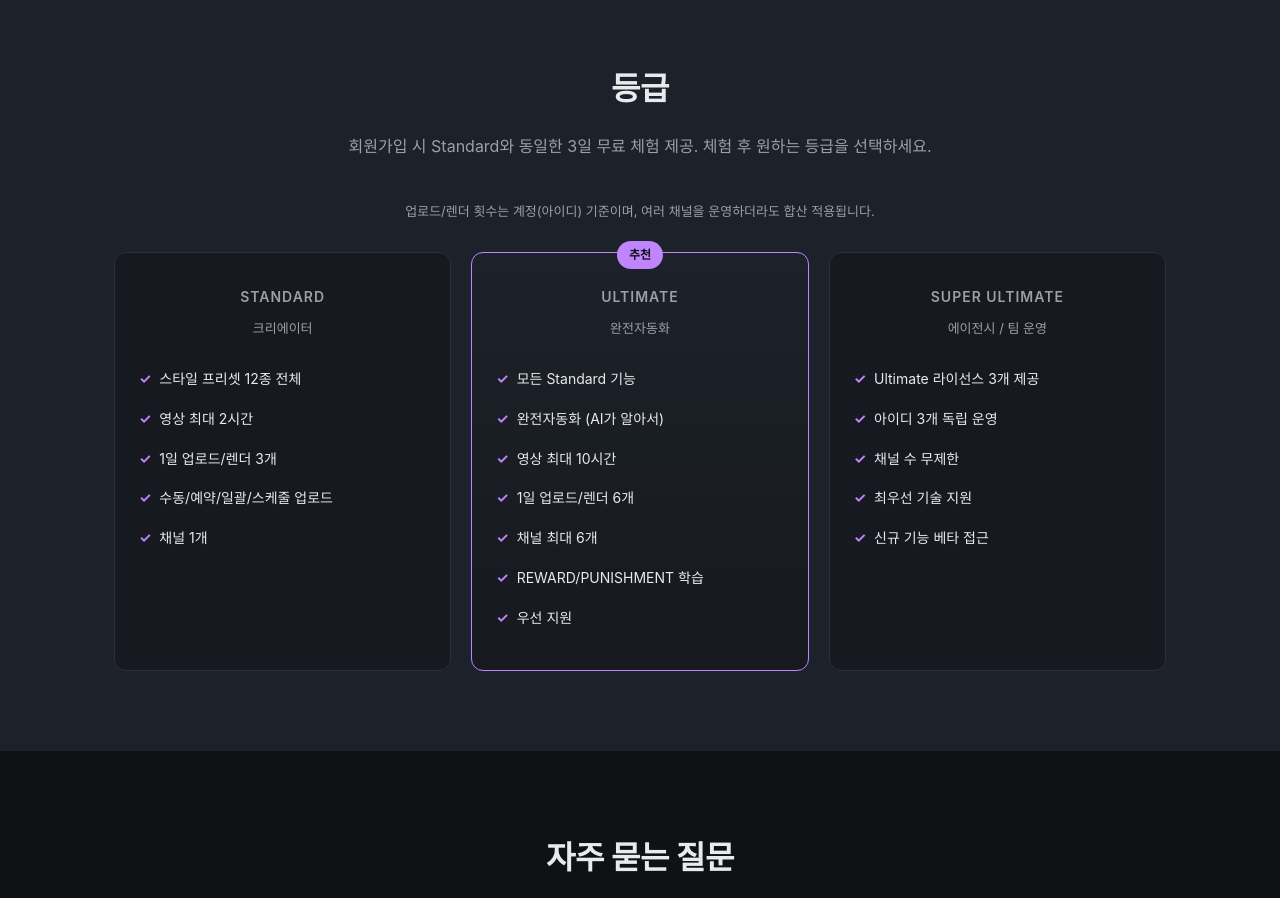
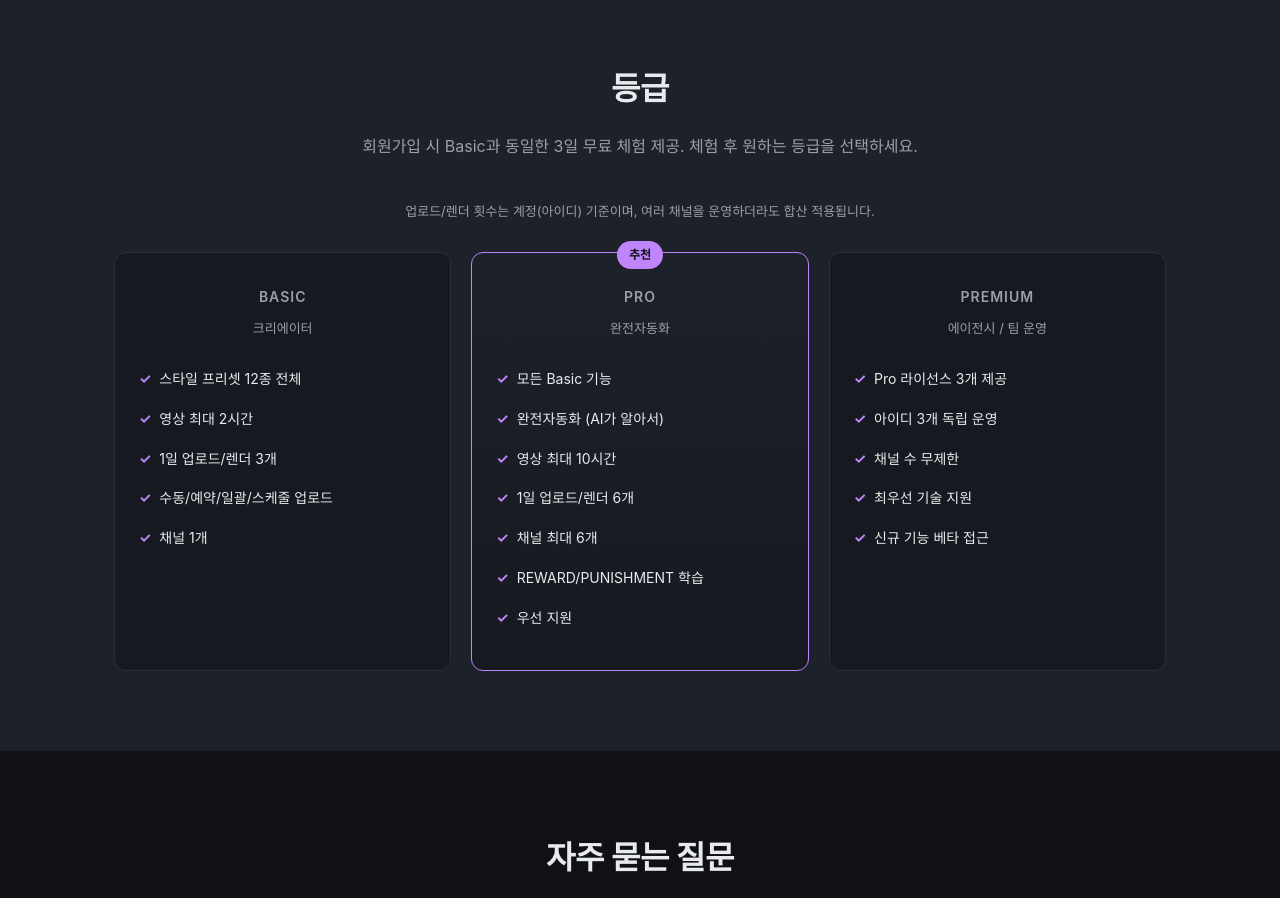
Before and after one commit to voicestudio/voicestudio.github.io, a plain HTML site: page index.html in a window 1280 px wide. Shown: the part 1380-2278 px from the top of the page. Drawn offline with Linux system fonts and the light colour scheme.

Commit message:
Rename tiers: Basic/Pro/Premium

```diff
--- a/index.html
+++ b/index.html
@@ -296,11 +296,11 @@
 <section id="pricing" style="background: var(--bg-elev);">
   <div class="container">
     <h2 class="section-title">등급</h2>
-    <p class="section-sub">회원가입 시 Standard와 동일한 3일 무료 체험 제공. 체험 후 원하는 등급을 선택하세요.</p>
+    <p class="section-sub">회원가입 시 Basic과 동일한 3일 무료 체험 제공. 체험 후 원하는 등급을 선택하세요.</p>
     <p style="text-align:center; color: var(--text-muted); font-size: 13px; margin-top: -10px; margin-bottom: 30px;">업로드/렌더 횟수는 계정(아이디) 기준이며, 여러 채널을 운영하더라도 합산 적용됩니다.</p>
     <div class="pricing" style="grid-template-columns: repeat(3, 1fr);">
       <div class="plan">
-        <div class="plan-name">Standard</div>
+        <div class="plan-name">Basic</div>
         <p class="plan-tagline">크리에이터</p>
         <ul>
           <li>스타일 프리셋 12종 전체</li>
@@ -311,10 +311,10 @@
         </ul>
       </div>
       <div class="plan featured">
-        <div class="plan-name">Ultimate</div>
+        <div class="plan-name">Pro</div>
         <p class="plan-tagline">완전자동화</p>
         <ul>
-          <li>모든 Standard 기능</li>
+          <li>모든 Basic 기능</li>
           <li>완전자동화 (AI가 알아서)</li>
           <li>영상 최대 10시간</li>
           <li>1일 업로드/렌더 6개</li>
@@ -324,10 +324,10 @@
         </ul>
       </div>
       <div class="plan">
-        <div class="plan-name">Super Ultimate</div>
+        <div class="plan-name">Premium</div>
         <p class="plan-tagline">에이전시 / 팀 운영</p>
         <ul>
-          <li>Ultimate 라이선스 3개 제공</li>
+          <li>Pro 라이선스 3개 제공</li>
           <li>아이디 3개 독립 운영</li>
           <li>채널 수 무제한</li>
           <li>최우선 기술 지원</li>
```
